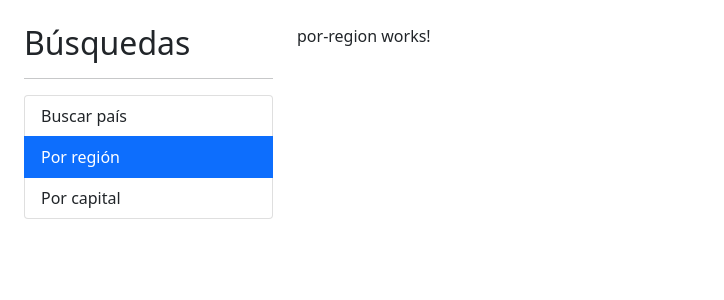
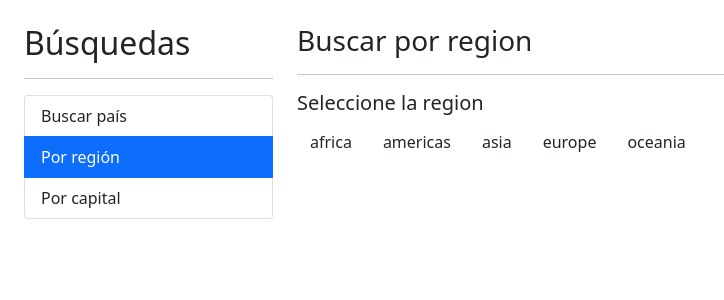
Before and after one commit to jrockb/angular-paises, an Angular app: page /region in a window 1280 px wide. Shown: the top 300 px of the page, without its empty margins (0-724 px from the left). Built offline with nearby package versions, Linux system fonts and the light colour scheme.

Commit message:
agregados los botones para seleccionar region en busqueda por region

```diff
--- a/src/app/pais/pages/por-region/por-region.component.html
+++ b/src/app/pais/pages/por-region/por-region.component.html
@@ -1 +1,14 @@
-<p>por-region works!</p>
+<h3>Buscar por region <small>{{regionActiva | titlecase}}</small></h3>
+<hr>
+
+<h5>Seleccione la region</h5>
+
+<div class="row">
+  <div class="col">
+    <button *ngFor="let region of regiones"
+        class="btn btn-otuline-primary"
+        (click)="activarRegion(region)">
+        {{region}}
+    </button>
+  </div>
+</div>
--- a/src/app/pais/pages/por-region/por-region.component.ts
+++ b/src/app/pais/pages/por-region/por-region.component.ts
@@ -1,16 +1,24 @@
-import { Component, OnInit } from '@angular/core';
+import { Component } from '@angular/core';
 
 @Component({
   selector: 'app-por-region',
   templateUrl: './por-region.component.html',
-  styles: [
+  styles: [`
+    button{
+      margin-right: 5px;
+    }
+  `
   ]
 })
-export class PorRegionComponent implements OnInit {
+export class PorRegionComponent {
+
+  regiones: string[] = ['africa', 'americas', 'asia', 'europe', 'oceania'];
+  regionActiva: string = ""; // variable para saber cual region se seleccionó
 
   constructor() { }
 
-  ngOnInit(): void {
+  activarRegion(region: string){
+    this.regionActiva = region;
   }
 
 }
```
